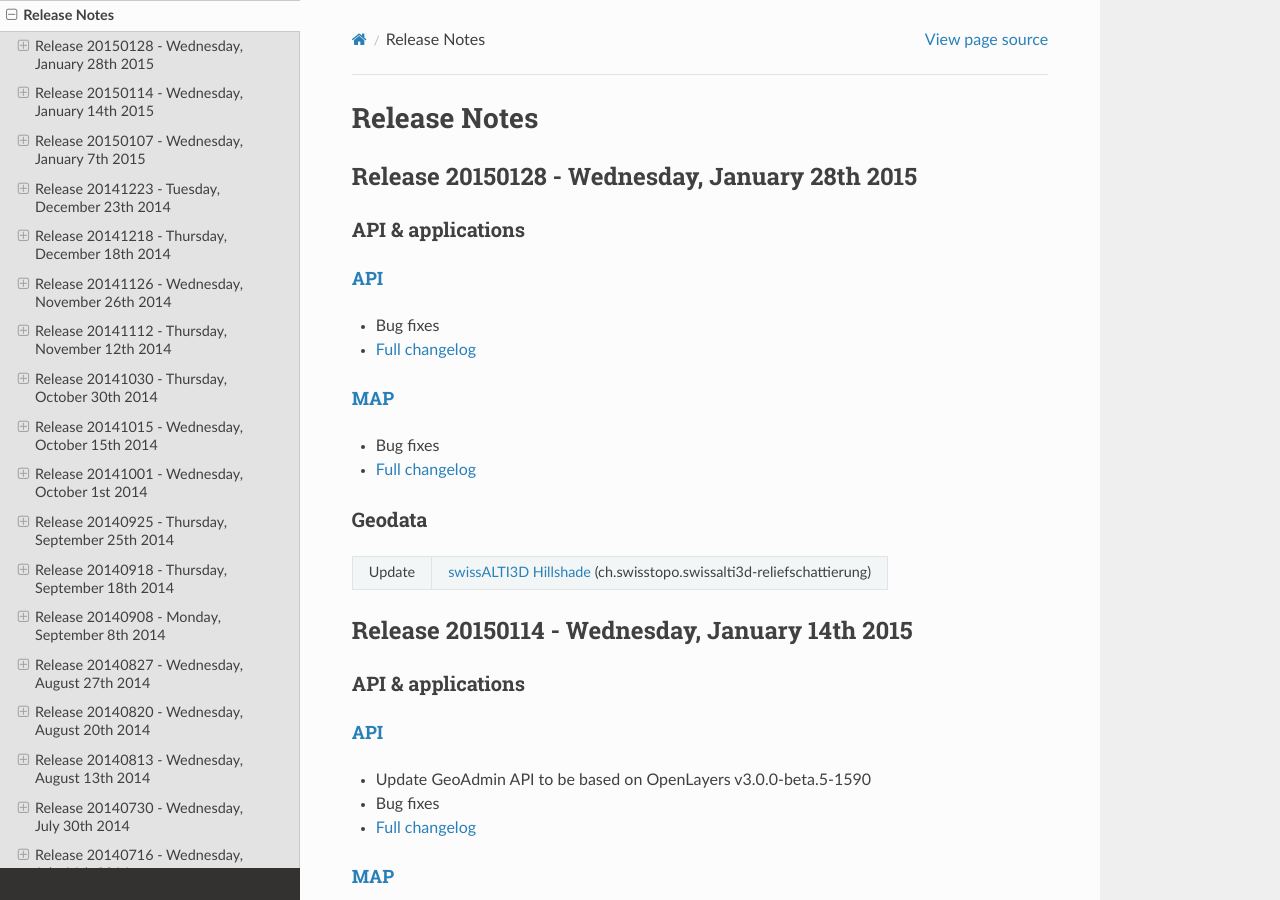
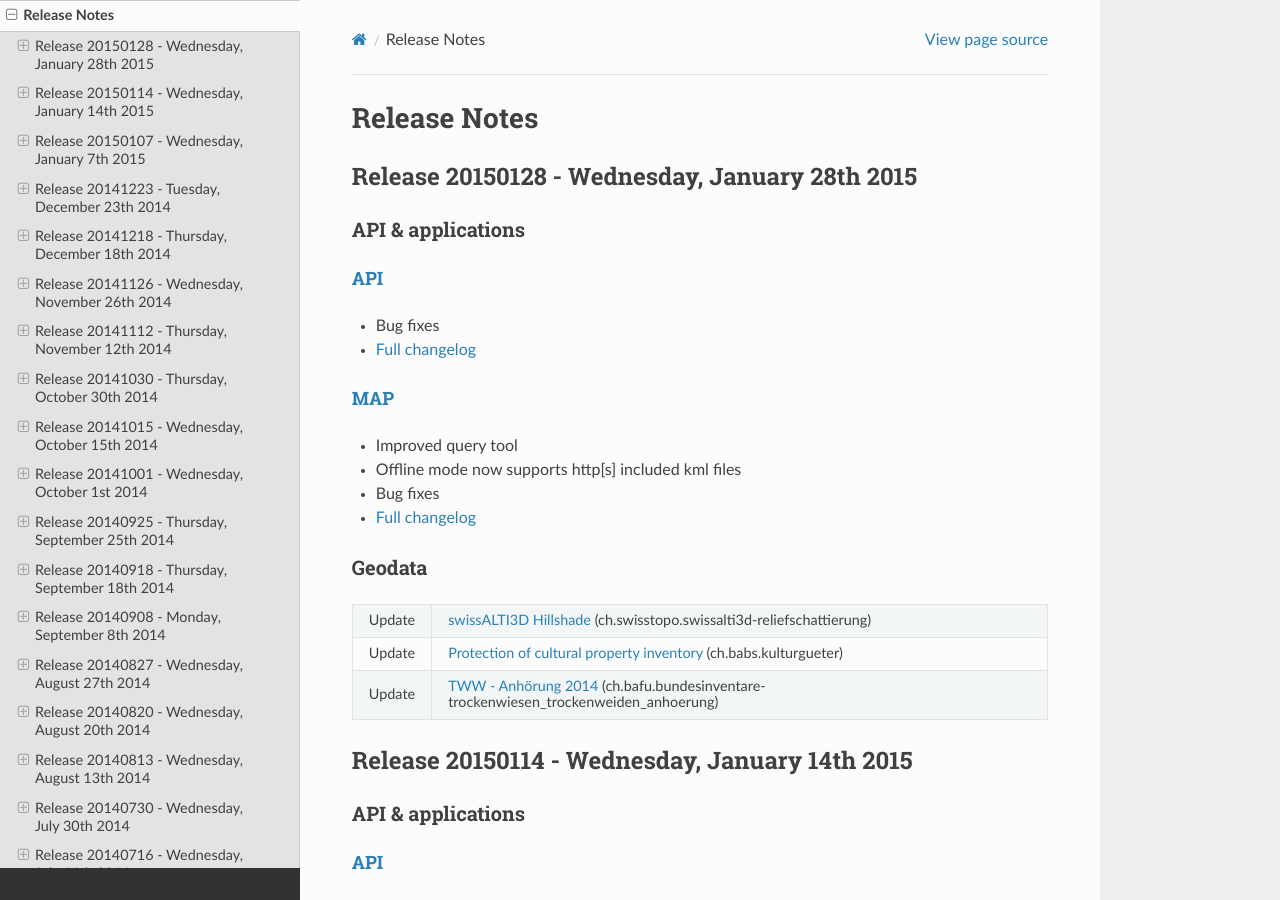
Before and after one commit to swisstopo-test/doc-chsdi3, a Sphinx documentation site: the page built from source/releasenotes/index.rst, in a window 1280 px wide and 900 px high. Built offline with Sphinx 7.4.7 and the Read the Docs theme 2.0.0, drawn with Linux system fonts in a browser that asks for light colours.

Commit message:
Release Notes 28.01.2015

```diff
--- a/source/releasenotes/index.rst
+++ b/source/releasenotes/index.rst
@@ -26,6 +26,8 @@ API & applications
 `MAP <//map.geo.admin.ch>`__
 '''''''''''''''''''''''''''''
 
+- Improved query tool
+- Offline mode now supports http[s] included kml files
 - Bug fixes
 - `Full changelog <https://github.com/geoadmin/mf-geoadmin3/compare/r_150114...r_150128>`__
 
@@ -33,9 +35,13 @@ API & applications
 Geodata
 *******
 
-+-----------+------------------------------------------------------------------------------------------------------------------------------------------------------+
-| Update    | `swissALTI3D Hillshade <//map.geo.admin.ch/?layers=ch.swisstopo.swissalti3d-reliefschattierung>`__ (ch.swisstopo.swissalti3d-reliefschattierung)     |
-+-----------+------------------------------------------------------------------------------------------------------------------------------------------------------+
++-----------+------------------------------------------------------------------------------------------------------------------------------------------------------------------------------------+
+| Update    | `swissALTI3D Hillshade <//map.geo.admin.ch/?layers=ch.swisstopo.swissalti3d-reliefschattierung>`__ (ch.swisstopo.swissalti3d-reliefschattierung)                                   |
++-----------+------------------------------------------------------------------------------------------------------------------------------------------------------------------------------------+
+| Update    | `Protection of cultural property inventory <//map.geo.admin.ch/?layers=ch.babs.kulturgueter>`__ (ch.babs.kulturgueter)                                                             |
++-----------+------------------------------------------------------------------------------------------------------------------------------------------------------------------------------------+
+| Update    | `TWW - Anhörung 2014 <//map.geo.admin.ch/?layers=ch.bafu.bundesinventare-trockenwiesen_trockenweiden_anhoerung>`__ (ch.bafu.bundesinventare-trockenwiesen_trockenweiden_anhoerung) |
++-----------+------------------------------------------------------------------------------------------------------------------------------------------------------------------------------------+
 
 
 .. _releasenotes_20150114:
```
